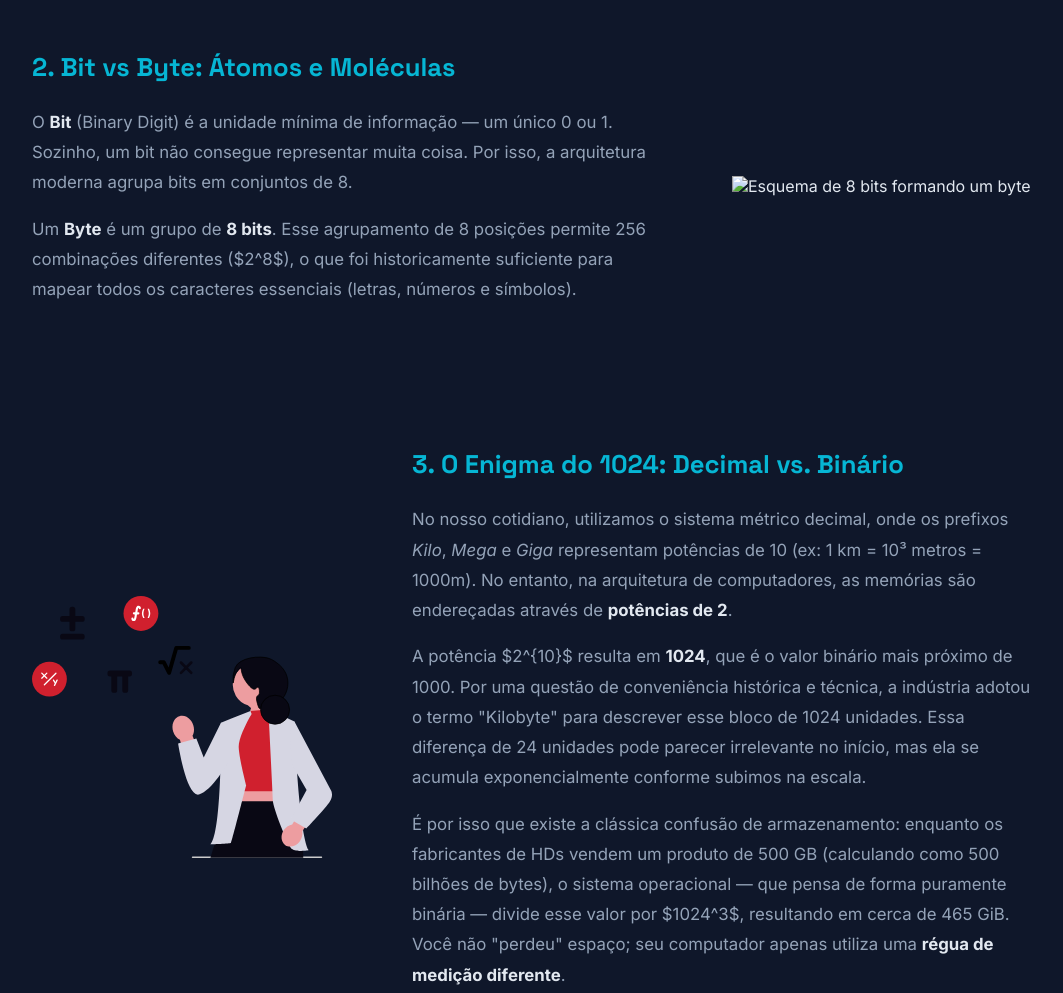
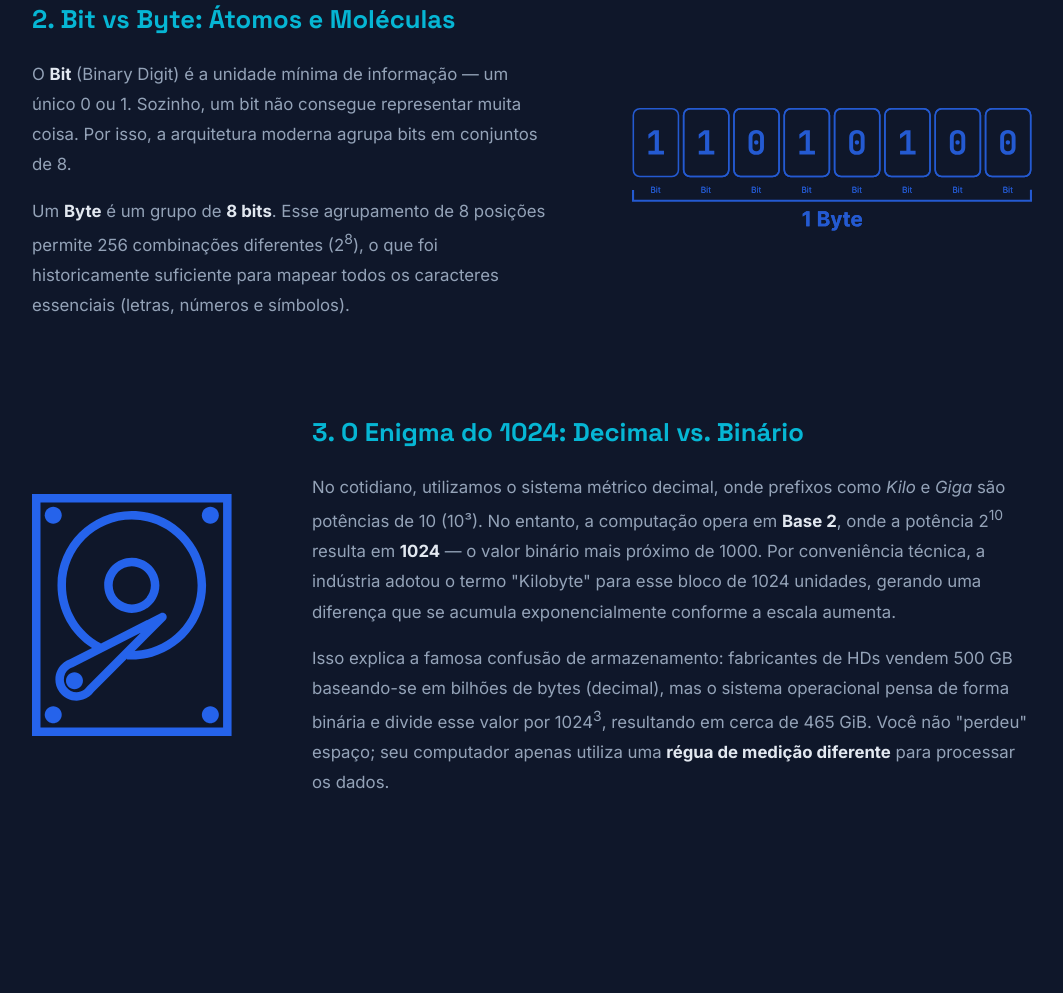
Before and after one commit to kevinterezadev/converta-bytes, a plain HTML site: page index.html in a window 1280 px wide. Shown: the part 2838-3831 px from the top of the page, without its empty margins (108-1171 px from the left). Drawn offline with Linux system fonts and the light colour scheme; some packages are replaced by stand-ins of ours; a script that the page names is missing.

Commit message:
feat(educational): finaliza a atualização da seção

```diff
--- a/assets/css/partials/educational.css
+++ b/assets/css/partials/educational.css
@@ -26,7 +26,7 @@
   align-items: center;
   justify-content: space-between;
   gap: 5rem;
-  margin-bottom: 8rem;
+  margin-bottom: 5rem;
 }
 
 .educational__wrapper:nth-child(even) {
@@ -52,12 +52,16 @@
 }
 
 .educational__img {
-  width: 300px;
+  width: 200px;
   height: auto;
   transition: 0.7s ease;
 }
 
-.educational__img:hover {
+.educational__img--byte {
+  width: 400px;
+}
+
+.educational__wrapper:hover .educational__img {
   transform: translateY(-10px) scale(1.1);
   filter: drop-shadow(0 0 40px var(--primary-color));
 }
@@ -66,10 +70,6 @@
   .educational__wrapper,
   .educational__wrapper:nth-child(even) {
     flex-direction: column;
-    text-align: center;
-    gap: 3rem;
-  }
-  .educational__img {
-    width: 200px;
+    gap: 1rem;
   }
 }
--- a/index.html
+++ b/index.html
@@ -203,42 +203,62 @@
                         <div class="educational__content">
                             <h3 class="educational__subtitle">1. O Sistema Binário: A Linguagem Elétrica</h3>
                             <p class="educational__text">
-                    No nível mais fundamental, o processador de um computador é composto por bilhões de micro-interruptores chamados <b>transistores</b>. Como um interruptor de luz, eles só possuem dois estados físicos: <b>ligado</b> ou <b>desligado</b>.
+                                No nível mais fundamental, o processador de um computador é composto por bilhões de
+                                micro-interruptores chamados <b>transistores</b>. Como um interruptor de luz, eles só
+                                possuem dois estados físicos: <b>ligado</b> ou <b>desligado</b>.
                             </p>
                             <p class="educational__text">
-                    Para traduzir isso em dados, atribuímos o valor <b>1</b> para a presença de eletricidade e <b>0</b> para a ausência. Enquanto nós usamos o sistema decimal (base 10), as máquinas utilizam a <b>Base 2</b>. Toda imagem, vídeo ou som que você vê na tela é, no fundo, uma sequência astronômica desses dois dígitos.
+                                Para traduzir isso em dados, atribuímos o valor <b>1</b> para a presença de eletricidade
+                                e <b>0</b> para a ausência. Enquanto nós usamos o sistema decimal (base 10), as máquinas
+                                utilizam a <b>Base 2</b>. Toda imagem, vídeo ou som que você vê na tela é, no fundo, uma
+                                sequência astronômica desses dois dígitos.
                             </p>
                         </div>
-            <img src="./assets/images/partials/educational/binary-code.svg" alt="Representação de código binário" class="educational__img">
+                        <img src="./assets/images/partials/educational/binary-code.svg"
+                            alt="Representação de código binário" class="educational__img">
                     </article>
 
                     <article class="educational__wrapper">
                         <div class="educational__content">
                             <h3 class="educational__subtitle">2. Bit vs Byte: Átomos e Moléculas</h3>
                             <p class="educational__text">
-                    O <b>Bit</b> (Binary Digit) é a unidade mínima de informação — um único 0 ou 1. Sozinho, um bit não consegue representar muita coisa. Por isso, a arquitetura moderna agrupa bits em conjuntos de 8.
+                                O <b>Bit</b> (Binary Digit) é a unidade mínima de informação — um único 0 ou 1. Sozinho,
+                                um bit não consegue representar muita coisa. Por isso, a arquitetura moderna agrupa bits
+                                em conjuntos de 8.
                             </p>
                             <p class="educational__text">
-                    Um <b>Byte</b> é um grupo de <b>8 bits</b>. Esse agrupamento de 8 posições permite 256 combinações diferentes ($2^8$), o que foi historicamente suficiente para mapear todos os caracteres essenciais (letras, números e símbolos).
+                                Um <b>Byte</b> é um grupo de <b>8 bits</b>. Esse agrupamento de 8 posições permite 256
+                                combinações diferentes (2<sup>8</sup>), o que foi historicamente suficiente para mapear
+                                todos os
+                                caracteres essenciais (letras, números e símbolos).
                             </p>
                         </div>
-            <img src="./assets/images/partials/educational/bit-byte.svg" alt="Esquema de 8 bits formando um byte" class="educational__img">
+                        <img src="./assets/images/partials/educational/bit-byte.svg"
+                            alt="Esquema de 8 bits formando um byte" class="educational__img educational__img--byte">
                     </article>
 
                     <article class="educational__wrapper">
                         <div class="educational__content">
                             <h3 class="educational__subtitle">3. O Enigma do 1024: Decimal vs. Binário</h3>
                             <p class="educational__text">
-                    No nosso cotidiano, utilizamos o sistema métrico decimal, onde os prefixos <i>Kilo</i>, <i>Mega</i> e <i>Giga</i> representam potências de 10 (ex: 1 km = 10³ metros = 1000m). No entanto, na arquitetura de computadores, as memórias são endereçadas através de <b>potências de 2</b>.
+                                No cotidiano, utilizamos o sistema métrico decimal, onde prefixos como <i>Kilo</i> e
+                                <i>Giga</i> são potências de 10 (10³). No entanto, a computação opera em <b>Base 2</b>,
+                                onde a potência 2<sup>10</sup> resulta em <b>1024</b> — o valor binário mais próximo de
+                                1000. Por conveniência técnica, a indústria adotou o termo "Kilobyte" para esse bloco de
+                                1024 unidades, gerando uma diferença que se acumula exponencialmente conforme a escala
+                                aumenta.
                             </p>
+
                             <p class="educational__text">
-                    A potência $2^{10}$ resulta em <b>1024</b>, que é o valor binário mais próximo de 1000. Por uma questão de conveniência histórica e técnica, a indústria adotou o termo "Kilobyte" para descrever esse bloco de 1024 unidades. Essa diferença de 24 unidades pode parecer irrelevante no início, mas ela se acumula exponencialmente conforme subimos na escala.
-                </p>
-                <p class="educational__text">
-                    É por isso que existe a clássica confusão de armazenamento: enquanto os fabricantes de HDs vendem um produto de 500 GB (calculando como 500 bilhões de bytes), o sistema operacional — que pensa de forma puramente binária — divide esse valor por $1024^3$, resultando em cerca de 465 GiB. Você não "perdeu" espaço; seu computador apenas utiliza uma <b>régua de medição diferente</b>.
+                                Isso explica a famosa confusão de armazenamento: fabricantes de HDs vendem 500 GB
+                                baseando-se em bilhões de bytes (decimal), mas o sistema operacional pensa de forma
+                                binária e divide esse valor por 1024<sup>3</sup>, resultando em cerca de 465 GiB. Você
+                                não "perdeu" espaço; seu computador apenas utiliza uma <b>régua de medição diferente</b>
+                                para processar os dados.
                             </p>
                         </div>
-            <img src="./assets/images/partials/educational/math.svg" alt="Tabela de potências de base 2" class="educational__img">
+                        <img src="./assets/images/partials/educational/hard-disk.svg" alt="Representação de um HD"
+                            class="educational__img">
                     </article>
                 </div>
             </section>
```
Also changed, not shown: assets/images/partials/educational/bit-byte.svg (added), assets/images/partials/educational/hard-disk.svg (added). Lines whose indentation alone changed are shown as unchanged.
